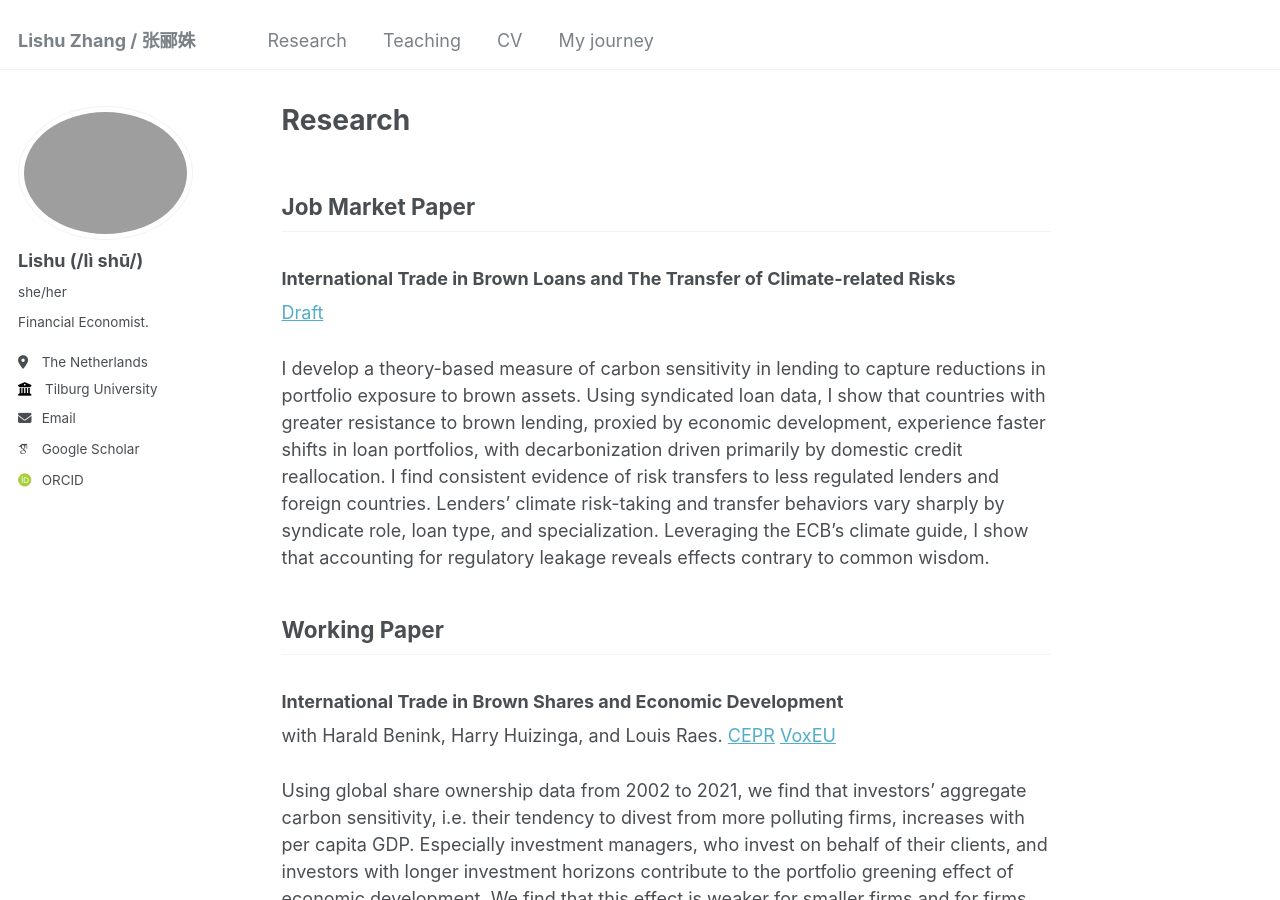
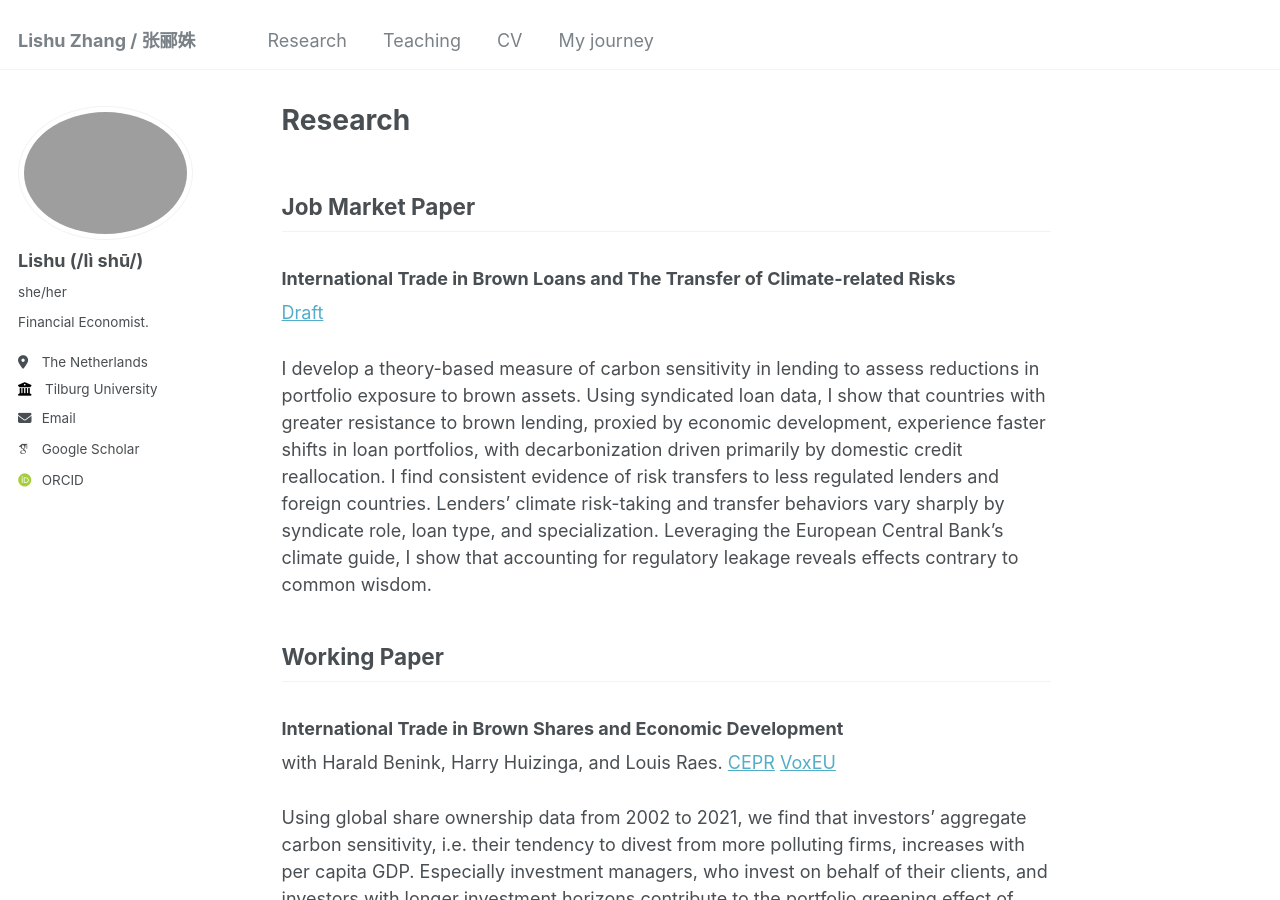
Before and after one commit to LishuZ/LishuZ.github.io, a Jekyll site: the page built from _pages/research.md, in a window 1280 px wide and 900 px high. Built offline with Jekyll 4.4.1, drawn with Linux system fonts in a browser that asks for light colours; some web fonts are replaced.

Commit message:
Update research.md

```diff
--- a/_pages/research.md
+++ b/_pages/research.md
@@ -10,7 +10,7 @@ redirect_from:
 ### International Trade in Brown Loans and The Transfer of Climate-related Risks
 [Draft](https://www.dropbox.com/scl/fi/skwixgwopcl9n08vzpttv/JMP_NovDraft.pdf?rlkey=haywvpi2llb0bhmusxyl5g79y&st=k6ym2dcx&dl=0)
 
-I develop a theory-based measure of carbon sensitivity in lending to capture reductions in portfolio exposure to brown assets. Using syndicated loan data, I show that countries with greater resistance to brown lending, proxied by economic development, experience faster shifts in loan portfolios, with decarbonization driven primarily by domestic credit reallocation. I find consistent evidence of risk transfers to less regulated lenders and foreign countries. Lenders’ climate risk-taking and transfer behaviors vary sharply by syndicate role, loan type, and specialization. Leveraging the ECB’s climate guide, I show that accounting for regulatory leakage reveals effects contrary to common wisdom.
+I develop a theory-based measure of carbon sensitivity in lending to assess reductions in portfolio exposure to brown assets. Using syndicated loan data, I show that countries with greater resistance to brown lending, proxied by economic development, experience faster shifts in loan portfolios, with decarbonization driven primarily by domestic credit reallocation. I find consistent evidence of risk transfers to less regulated lenders and foreign countries. Lenders’ climate risk-taking and transfer behaviors vary sharply by syndicate role, loan type, and specialization. Leveraging the European Central Bank’s climate guide, I show that accounting for regulatory leakage reveals effects contrary to common wisdom.
 <br/>
 
 
```
